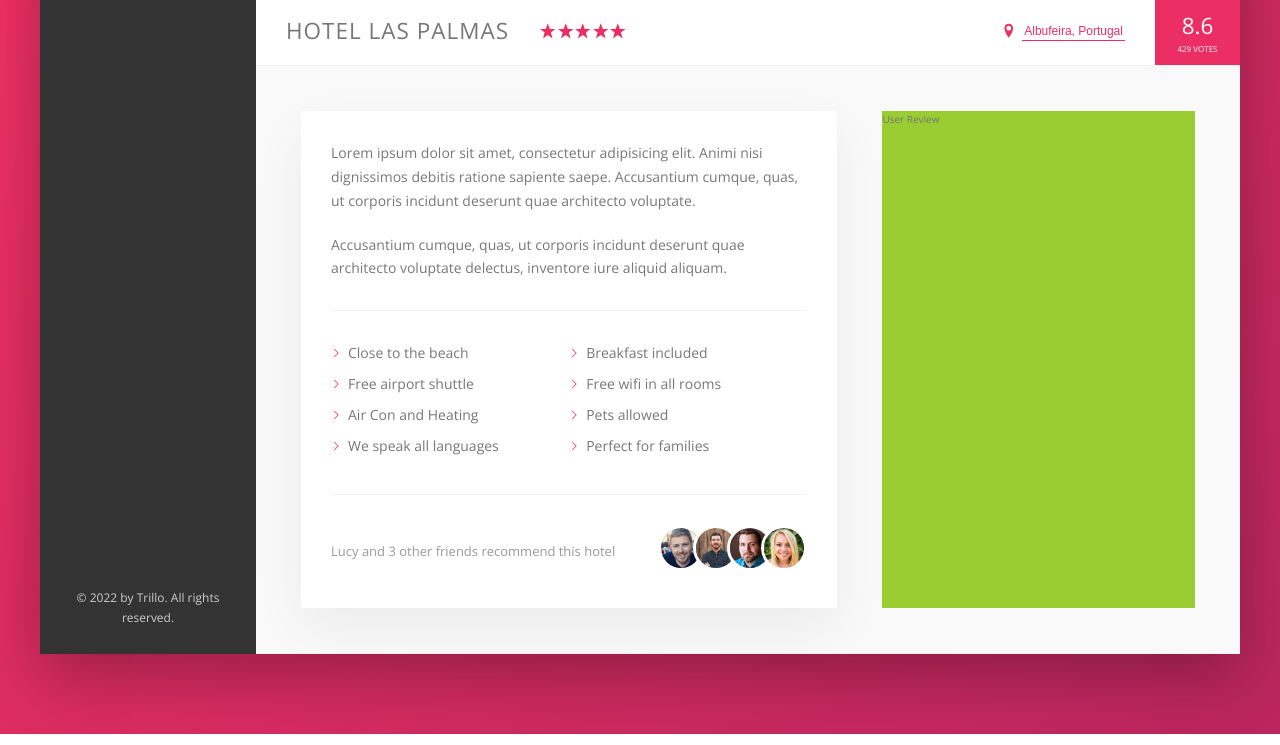
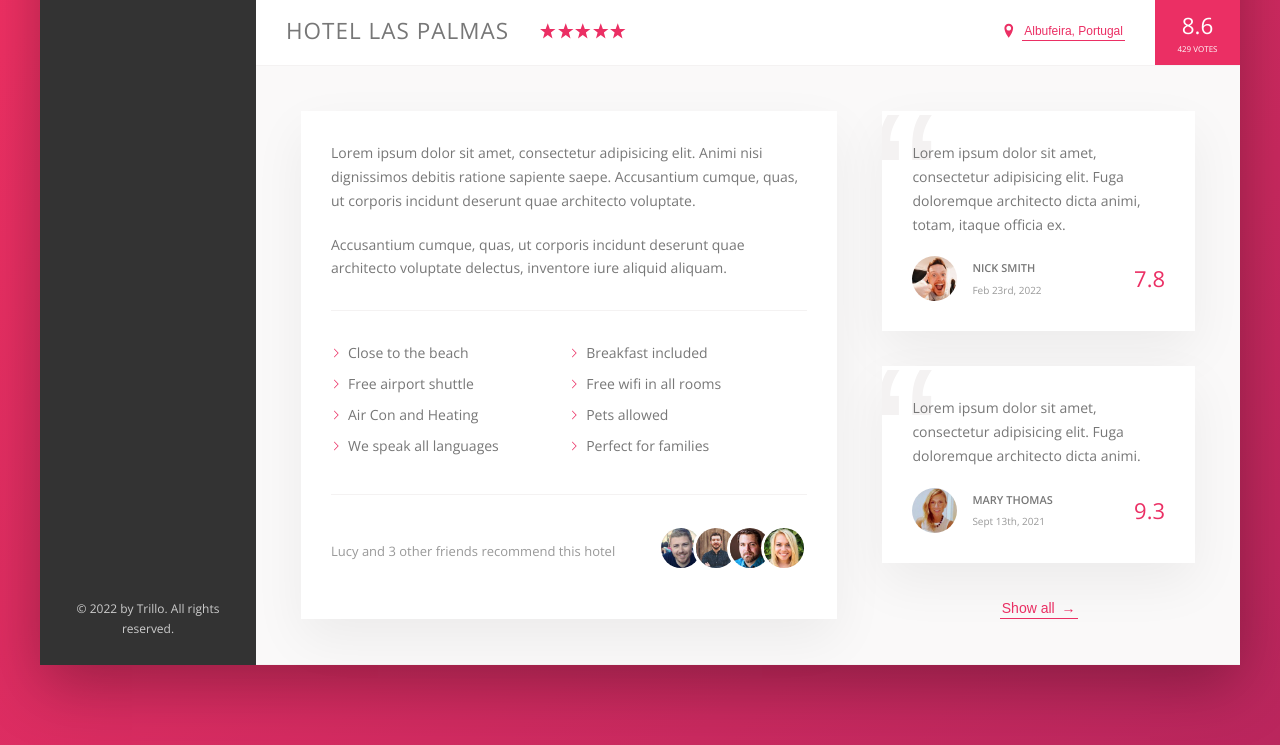
Before and after one commit to tykowale/css-practice, a website: page trillo/index.html in a window 1280 px wide. Shown: the part 538-1283 px from the top of the page. Drawn offline with nearby package versions, Linux system fonts and the light colour scheme.

Commit message:
finish reviews section

```diff
--- a/trillo/index.html
+++ b/trillo/index.html
@@ -186,7 +186,37 @@
                     </div>
 
                     <div class="user-reviews">
-                        User Review
+                        <figure class="review">
+                            <blockquote class="review__text">
+                                Lorem ipsum dolor sit amet, consectetur adipisicing elit. Fuga doloremque architecto
+                                dicta animi, totam, itaque officia ex.
+                            </blockquote>
+                            <figcaption class="review__user">
+                                <img src="img/user-1.jpg" alt="user 1" class="review__photo">
+                                <div class="review__user-box">
+                                    <p class="review__user-name">Nick Smith</p>
+                                    <p class="review__user-date">Feb 23rd, 2022</p>
+                                </div>
+                                <div class="review__rating">7.8</div>
+                            </figcaption>
+                        </figure>
+
+                        <figure class="review">
+                            <blockquote class="review__text">
+                                Lorem ipsum dolor sit amet, consectetur adipisicing elit. Fuga doloremque architecto
+                                dicta animi.
+                            </blockquote>
+                            <figcaption class="review__user">
+                                <img src="img/user-2.jpg" alt="user 2" class="review__photo">
+                                <div class="review__user-box">
+                                    <p class="review__user-name">Mary Thomas</p>
+                                    <p class="review__user-date">Sept 13th, 2021</p>
+                                </div>
+                                <div class="review__rating">9.3</div>
+                            </figcaption>
+                        </figure>
+
+                        <button class="btn-inline">Show all <span>&rarr;</span></button>
                     </div>
                 </div>
             </main>
--- a/trillo/sass/_component.scss
+++ b/trillo/sass/_component.scss
@@ -10,7 +10,6 @@
 // SEARCH
 .search {
   flex: 0 0 40%;
-
   display: flex;
   align-items: center;
   justify-content: center;
@@ -277,9 +276,17 @@
   cursor: pointer;
   transition: all 0.2s;
 
+  & span {
+    margin-left: 0.3rem;
+    transition: margin-left 0.2s;
+  }
 
   &:hover {
-    color: var(--color-grey-dark-1)
+    color: var(--color-grey-dark-1);
+
+    span {
+      margin-left: 0.8rem;
+    }
   }
 
   &:focus {
@@ -372,3 +379,66 @@
     }
   }
 }
+
+///////////////////////////////////////
+// REVIEWS
+.review {
+  background-color: var(--color-white);
+  box-shadow: var(--shadow-light);
+  padding: 3rem;
+  margin-bottom: 3.5rem;
+  position: relative;
+  overflow: hidden;
+
+  &__text {
+    margin-bottom: 2rem;
+    z-index: 10;
+    position: relative;
+  }
+
+  &__photo {
+    height: 4.5rem;
+    width: 4.5rem;
+    border-radius: 50%;
+    margin-right: 1.5rem;
+  }
+
+  &__rating {
+    color: var(--color-primary);
+    font-size: 2.2rem;
+    font-weight: 300;
+  }
+
+  &__user {
+    display: flex;
+    align-items: center;
+  }
+
+  &__user-box {
+    margin-right: auto;
+  }
+
+  &__user-name {
+    text-transform: uppercase;
+    font-size: 1.1rem;
+    font-weight: 600;
+    margin-bottom: .4rem;
+  }
+
+  &__user-date {
+    font-size: 1rem;
+    color: var(--color-grey-dark-3);
+  }
+
+  &::before {
+    content: "\201C";
+    position: absolute;
+    top: -2.75rem;
+    left: -1rem;
+    line-height: 1;
+    font-size: 20rem;
+    color: var(--color-grey-light-2);
+    font-family: sans-serif;
+    z-index: 1;
+  }
+}
--- a/trillo/sass/_layout.scss
+++ b/trillo/sass/_layout.scss
@@ -41,10 +41,10 @@
   padding: 4.5rem;
   background-color: var(--color-grey-light-1);
   border-bottom: var(--line);
+  font-size: 1.4rem;
 }
 
 .description {
-  font-size: 1.4rem;
   background-color: var(--color-white);
   box-shadow: var(--shadow-light);
   padding: 3rem;
@@ -53,6 +53,9 @@
 }
 
 .user-reviews {
-  background-color: yellowgreen;
   flex: 1;
+
+  display: flex;
+  flex-direction: column;
+  align-items: center;
 }
```
Also changed, not shown: trillo/css/main.css.
